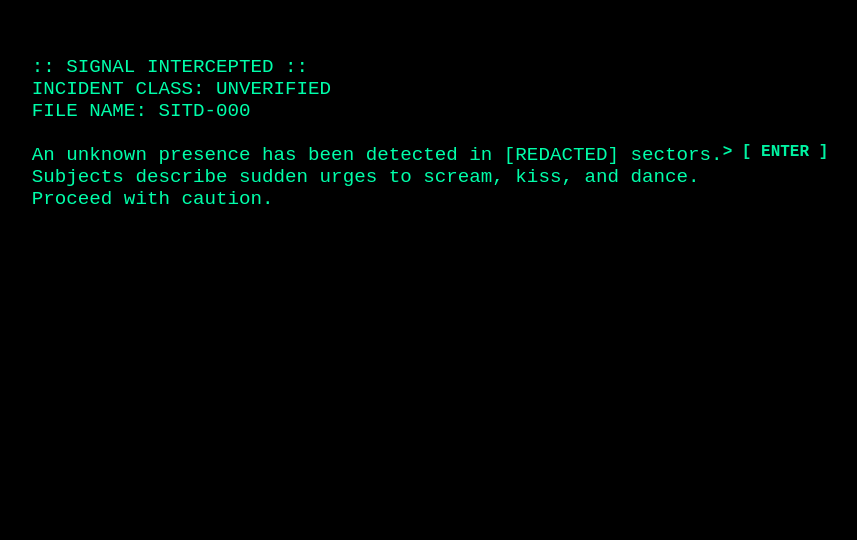
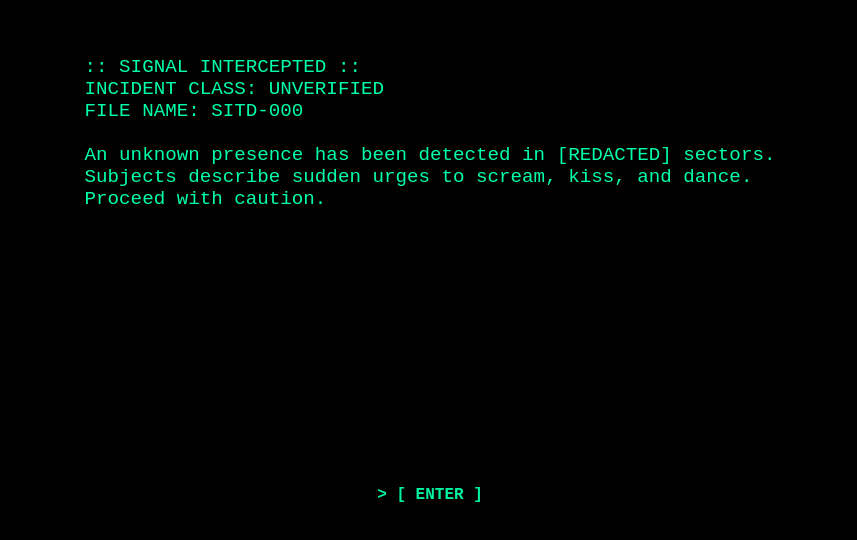
Before and after one commit to SafeInTheDark/safeinthedark.github.io, a plain HTML site: page index.html in a window 1280 px wide. Shown: the part 256-796 px from the top of the page, without its empty margins (210-1067 px from the left). Drawn offline with Linux system fonts and the light colour scheme.

Commit message:
Update style.css

```diff
--- a/style.css
+++ b/style.css
@@ -19,13 +19,17 @@ body {
 
 #enter-link {
   display: none;
-  margin-top: 1em;
+  position: fixed;
+  bottom: 40px;
+  left: 50%;
+  transform: translateX(-50%);
   color: #00FFAA;
   text-decoration: none;
   font-weight: bold;
   animation: blink 1.5s infinite;
 }
 
+
 @keyframes blink {
   0%, 100% { opacity: 1; }
   50% { opacity: 0; }
```
